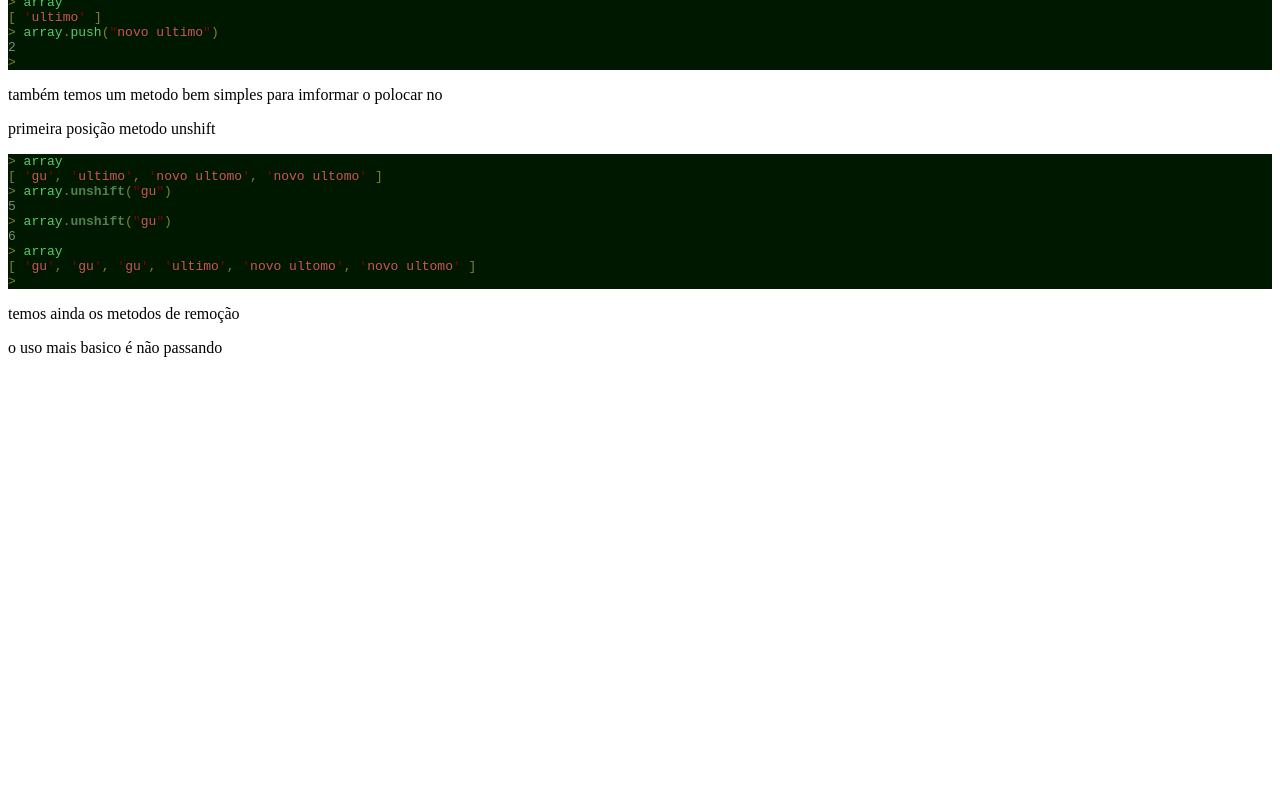
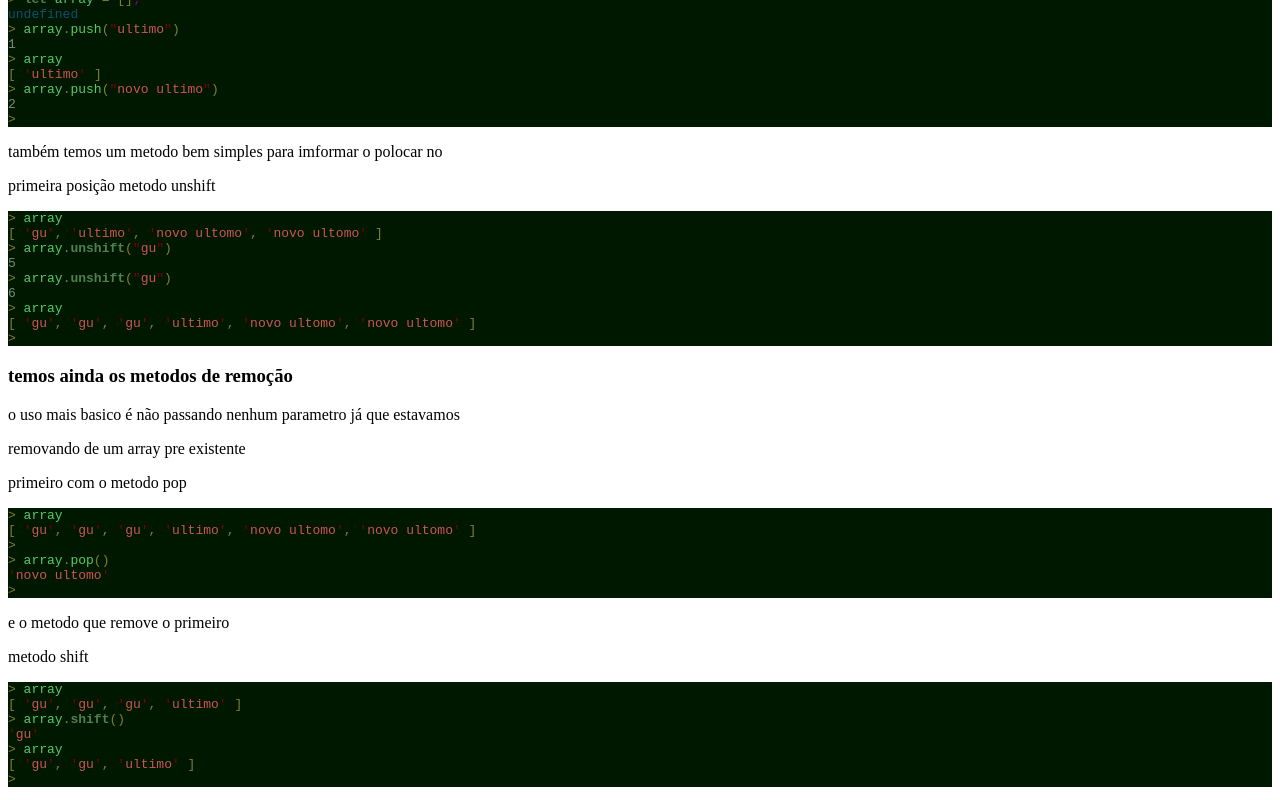
Before and after one commit to GustavoGarciaPereira/deploy-nuxt, a Nuxt app: page /js-legal in a window 1280 px wide. Shown: the part 349-1149 px from the top of the page. Before the commit the page ends 800 px from the top, so only its background shows below. Built offline with nearby package versions, Linux system fonts and the light colour scheme.

Commit message:
nuxt js, codigos

```diff
--- a/pages/js-legal.vue
+++ b/pages/js-legal.vue
@@ -8,7 +8,8 @@
         </div>
 
 
-        <p>o que aprendi hoje com java scrit</p>
+        <h2>o que aprendi hoje com javascrit</h2>
+        <h3>adicionar no array</h3>
         <p>modificar arrays</p>
         <p>para adicionar um elemento no ultimo lugar do array</p>
         <p>temos o metodo push</p>
@@ -47,8 +48,31 @@
 
 
 
-<p>temos ainda os metodos de remoção</p>
-<p>o uso mais basico é não passando</p>
+<h3>temos ainda os metodos de remoção</h3>
+<p>o uso mais basico é não passando nenhum parametro já que estavamos</p>
+<p>removando de um array pre existente</p>
+<p>primeiro com o metodo pop</p>
+
+<pre style="color:#55cc66;background:#001800;"><span style="color:#808030; ">&gt;</span> array
+<span style="color:#808030; ">[</span> <span style="color:#800000; ">'</span><span style="color:#cc5555; ">gu</span><span style="color:#800000; ">'</span><span style="color:#808030; ">,</span> <span style="color:#800000; ">'</span><span style="color:#cc5555; ">gu</span><span style="color:#800000; ">'</span><span style="color:#808030; ">,</span> <span style="color:#800000; ">'</span><span style="color:#cc5555; ">gu</span><span style="color:#800000; ">'</span><span style="color:#808030; ">,</span> <span style="color:#800000; ">'</span><span style="color:#cc5555; ">ultimo</span><span style="color:#800000; ">'</span><span style="color:#808030; ">,</span> <span style="color:#800000; ">'</span><span style="color:#cc5555; ">novo ultomo</span><span style="color:#800000; ">'</span><span style="color:#808030; ">,</span> <span style="color:#800000; ">'</span><span style="color:#cc5555; ">novo ultomo</span><span style="color:#800000; ">'</span> <span style="color:#808030; ">]</span>
+<span style="color:#808030; ">&gt;</span>
+<span style="color:#808030; ">&gt;</span> array<span style="color:#808030; ">.</span>pop<span style="color:#808030; ">(</span><span style="color:#808030; ">)</span>
+<span style="color:#800000; ">'</span><span style="color:#cc5555; ">novo ultomo</span><span style="color:#800000; ">'</span>
+<span style="color:#808030; ">&gt;</span>
+</pre>
+
+
+<p>e o metodo que remove o primeiro</p>
+<p>metodo shift</p>
+
+<pre style="color:#55cc66;background:#001800;"><span style="color:#808030; ">&gt;</span> array
+<span style="color:#808030; ">[</span> <span style="color:#800000; ">'</span><span style="color:#cc5555; ">gu</span><span style="color:#800000; ">'</span><span style="color:#808030; ">,</span> <span style="color:#800000; ">'</span><span style="color:#cc5555; ">gu</span><span style="color:#800000; ">'</span><span style="color:#808030; ">,</span> <span style="color:#800000; ">'</span><span style="color:#cc5555; ">gu</span><span style="color:#800000; ">'</span><span style="color:#808030; ">,</span> <span style="color:#800000; ">'</span><span style="color:#cc5555; ">ultimo</span><span style="color:#800000; ">'</span> <span style="color:#808030; ">]</span>
+<span style="color:#808030; ">&gt;</span> array<span style="color:#808030; ">.</span><span style="color:#508050; font-weight:bold; ">shift</span><span style="color:#808030; ">(</span><span style="color:#808030; ">)</span>
+<span style="color:#800000; ">'</span><span style="color:#cc5555; ">gu</span><span style="color:#800000; ">'</span>
+<span style="color:#808030; ">&gt;</span> array
+<span style="color:#808030; ">[</span> <span style="color:#800000; ">'</span><span style="color:#cc5555; ">gu</span><span style="color:#800000; ">'</span><span style="color:#808030; ">,</span> <span style="color:#800000; ">'</span><span style="color:#cc5555; ">gu</span><span style="color:#800000; ">'</span><span style="color:#808030; ">,</span> <span style="color:#800000; ">'</span><span style="color:#cc5555; ">ultimo</span><span style="color:#800000; ">'</span> <span style="color:#808030; ">]</span>
+<span style="color:#808030; ">&gt;</span>
+</pre>
 
 </div>
 </template>
```
